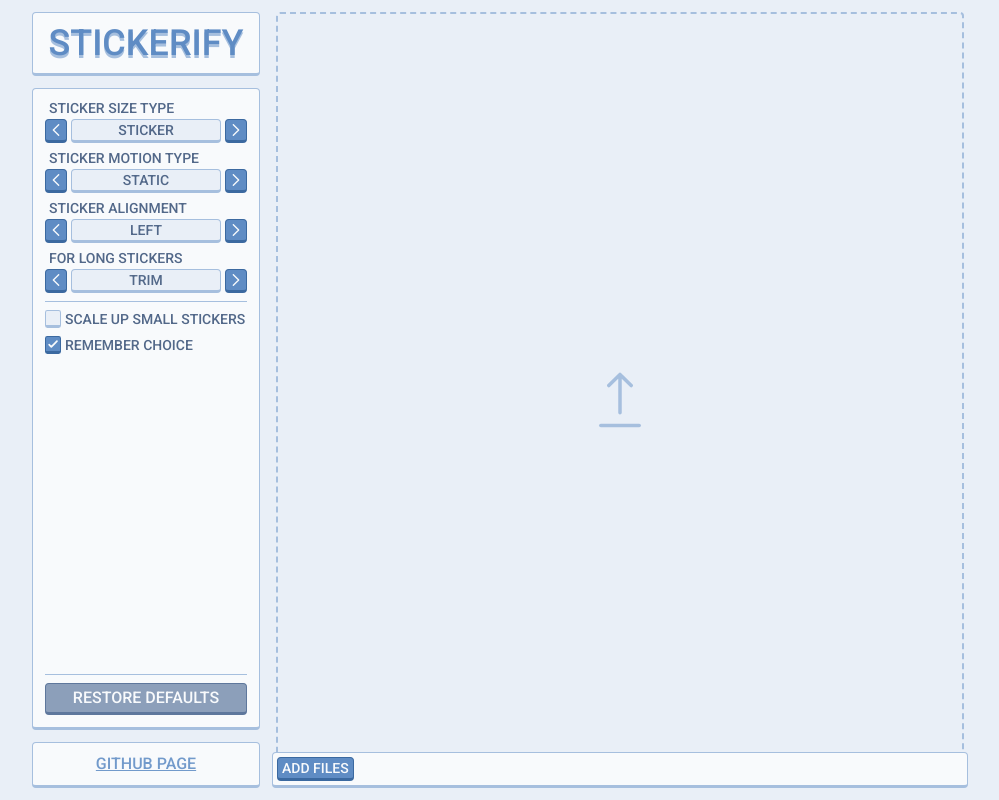
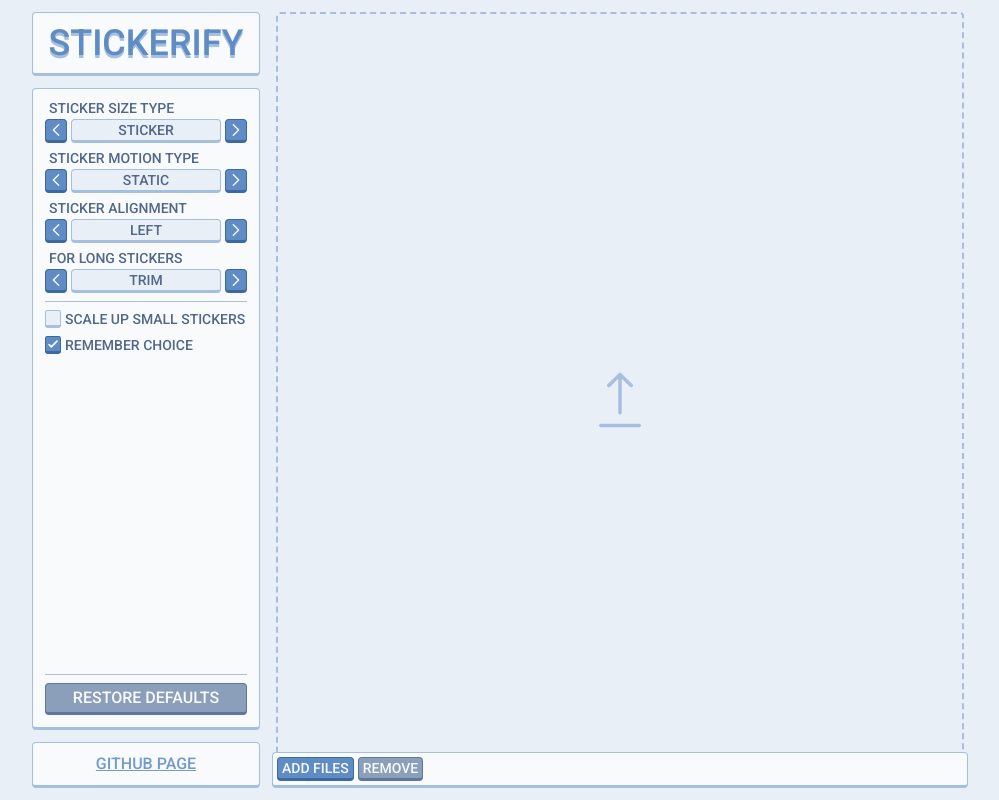
Before and after one commit to N1hron/stickerify, a React (Vite) app: page / in a window 1280 px wide. Shown: the whole page, without its empty margins (140-1139 px from the left). Built offline with nearby package versions, Linux system fonts and the light colour scheme.

Commit message:
Add remove files button

```diff
--- a/src/components/file-actions/FileActions.tsx
+++ b/src/components/file-actions/FileActions.tsx
@@ -1,8 +1,8 @@
 import { useAppDispatch, useAppSelector } from '../../store/hooks';
 import { selectSetting } from '../../store/slices/settings';
-import { addFiles } from '../../store/slices/files';
+import { addFiles, removeSelectedFiles, selectAllowRemove } from '../../store/slices/files';
 import { config } from '../../config';
-import { Card, FileInput } from '../ui';
+import { Card, FileInput, Button } from '../ui';
 
 import styles from './style.module.scss';
 
@@ -11,14 +11,23 @@ function FileActions() {
 
     const stickerMotion = useAppSelector(selectSetting('stickerMotion'));
     const accept = config.acceptValues[stickerMotion];
+    const allowRemove = useAppSelector(selectAllowRemove);
 
     function handleFilesChange(files: File[]) {
         dispatch(addFiles(files));
     }
 
+    function handleRemoveClick() {
+        if (!allowRemove) return;
+        dispatch(removeSelectedFiles());
+    }
+
     return (
         <Card className={styles.fileActions} mini>
             <FileInput label='Add files' mini accept={accept} onChange={handleFilesChange} />
+            <Button color='danger' mini onClick={handleRemoveClick} disabled={!allowRemove}>
+                Remove
+            </Button>
         </Card>
     );
 }
--- a/src/components/file-actions/style.module.scss
+++ b/src/components/file-actions/style.module.scss
@@ -3,4 +3,7 @@
     grid-row: -2/-1;
     grid-column: 1/2;
     z-index: 1;
+
+    display: flex;
+    gap: 0.25rem;
 }
```
